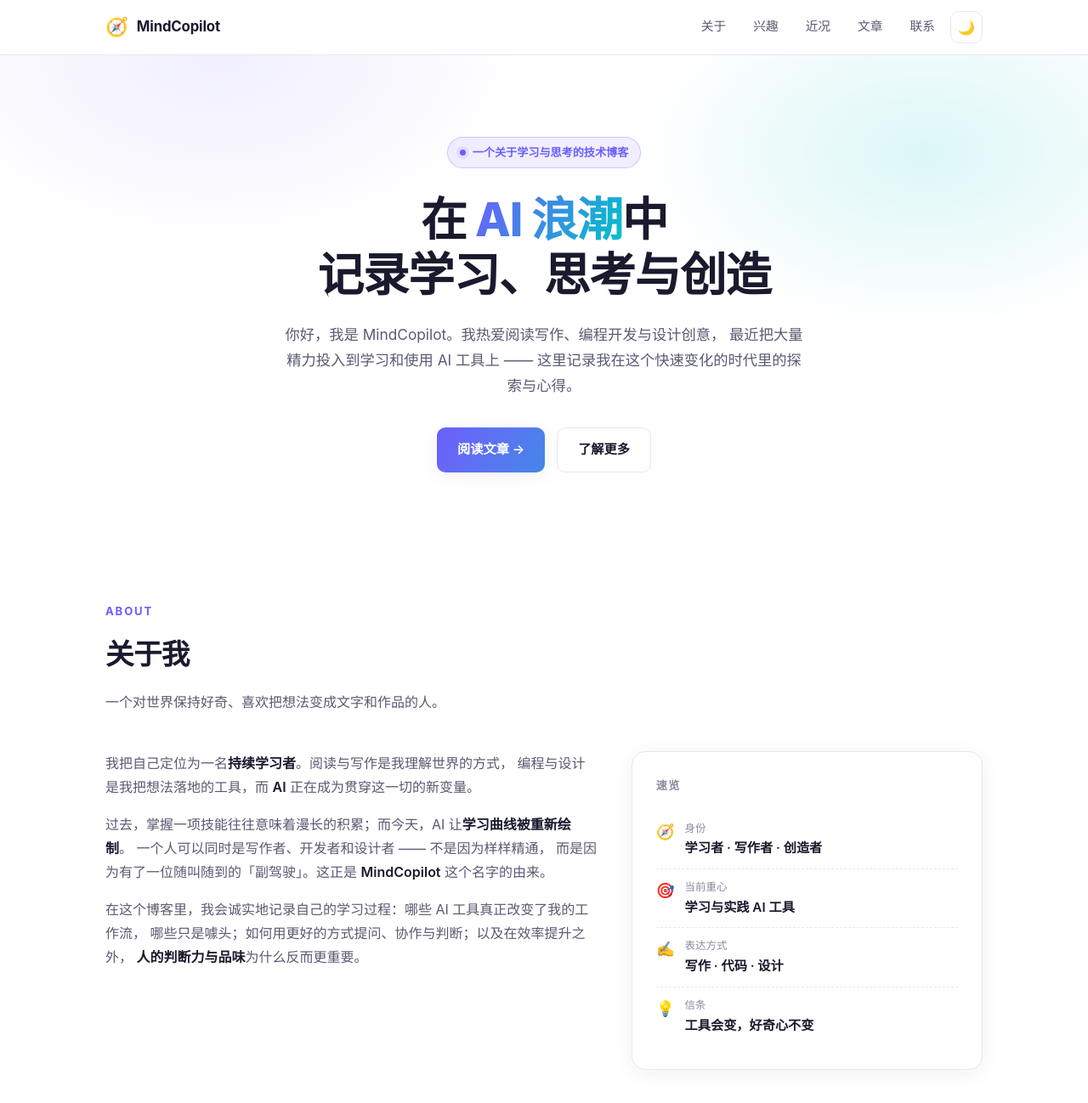
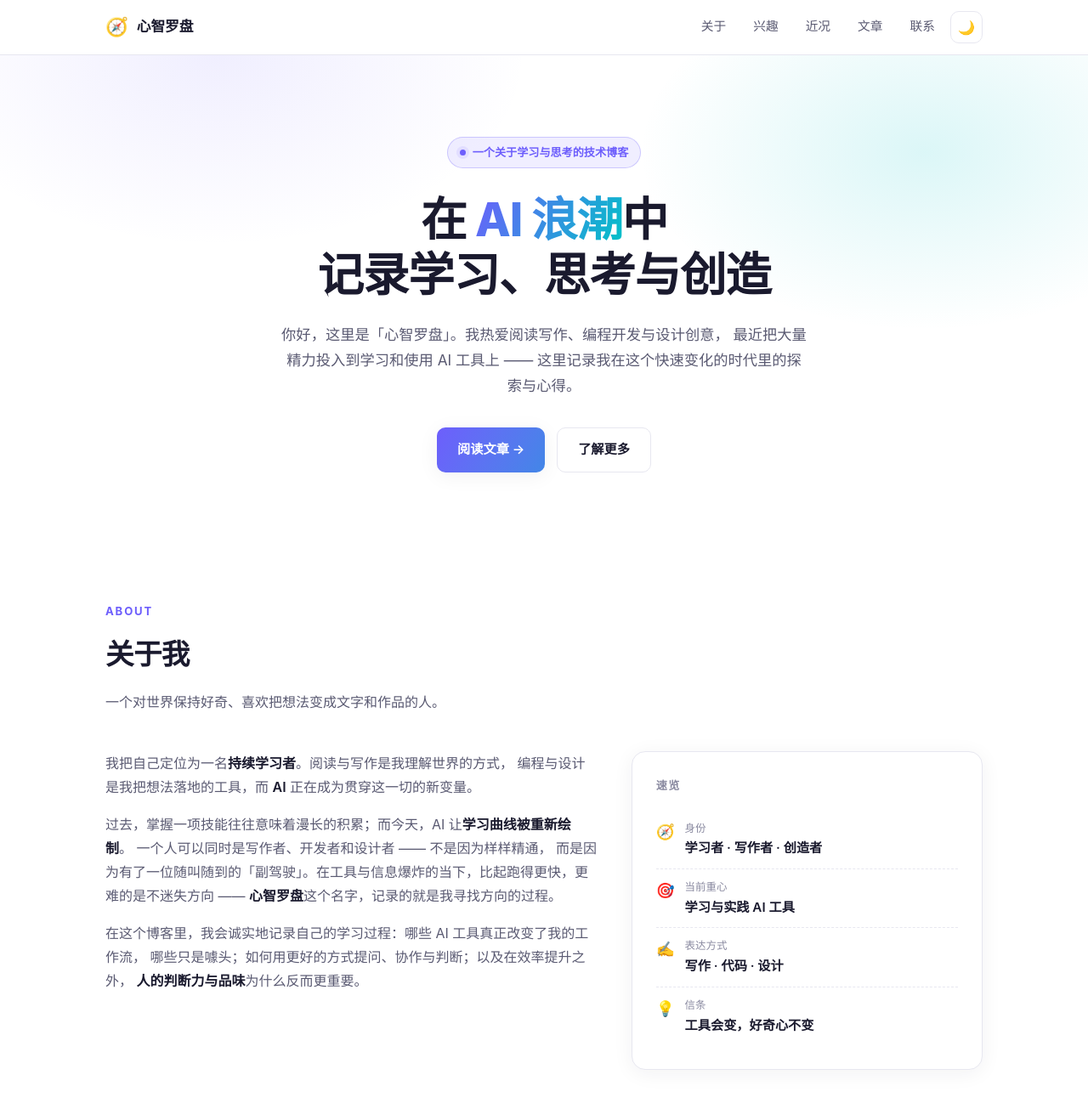
Before and after one commit to mindcopilot/mindcopilot.github.io, a Jekyll site: the page built from index.html, in a window 1280 px wide and 1400 px high. Shown: the top 1298 px of the window at 85% size. Built offline with Jekyll 4.4.1, drawn with Linux system fonts in a browser that asks for light colours; some of the changed text lies outside the part shown.

Commit message:
Rename site brand from MindCopilot to 心智罗盘
Update the brand name across the navbar, footer, config, homepage copy,
and the welcome post. Rework the name-origin passages around a compass
metaphor so they fit the new name and the 🧭 icon.

https://claude.ai/code/session_01UxxAKEEiVJH2Pq4vTCMuXp

```diff
--- a/_config.yml
+++ b/_config.yml
@@ -1,10 +1,10 @@
 # ---- Site settings ----
-title: MindCopilot
+title: 心智罗盘
 tagline: 在 AI 浪潮中记录学习、思考与创造
 description: >-
-  MindCopilot 是一个技术博客，记录在人工智能时代的学习、思考与创造 ——
+  心智罗盘是一个技术博客，记录在人工智能时代的学习、思考与创造 ——
   涵盖 AI 工具实践、编程开发、阅读写作与设计创意。
-author: MindCopilot
+author: 心智罗盘
 email: mindcopilotone@gmail.com
 lang: zh-CN
 
--- a/_includes/footer.html
+++ b/_includes/footer.html
@@ -1,6 +1,6 @@
 <footer>
   <div class="wrap">
-    <div class="brand"><span class="logo">🧭</span> MindCopilot</div>
+    <div class="brand"><span class="logo">🧭</span> 心智罗盘</div>
     <div>© <span id="year">{{ 'now' | date: "%Y" }}</span> {{ site.title }} · {{ site.tagline }}</div>
     <div class="foot-links">
       <a href="{{ '/feed.xml' | relative_url }}">RSS 订阅</a>
--- a/_includes/nav.html
+++ b/_includes/nav.html
@@ -1,6 +1,6 @@
 <nav>
   <div class="wrap nav-inner">
-    <a href="{{ '/' | relative_url }}" class="brand"><span class="logo">🧭</span> MindCopilot</a>
+    <a href="{{ '/' | relative_url }}" class="brand"><span class="logo">🧭</span> 心智罗盘</a>
     <div class="nav-links">
       <a href="{{ '/' | relative_url }}#about">关于</a>
       <a href="{{ '/' | relative_url }}#interests">兴趣</a>
--- a/blog.html
+++ b/blog.html
@@ -1,7 +1,7 @@
 ---
 layout: default
 title: 文章
-description: MindCopilot 的全部文章 —— 关于 AI 工具、编程、阅读写作与设计的学习笔记。
+description: 心智罗盘的全部文章 —— 关于 AI 工具、编程、阅读写作与设计的学习笔记。
 permalink: /blog/
 ---
 
--- a/index.html
+++ b/index.html
@@ -2,7 +2,7 @@
 layout: default
 title: 首页
 description: >-
-  MindCopilot 是一个技术博客，记录在人工智能时代的学习、思考与创造 ——
+  心智罗盘是一个技术博客，记录在人工智能时代的学习、思考与创造 ——
   涵盖 AI 工具实践、编程开发、阅读写作与设计创意。
 ---
 
@@ -12,7 +12,7 @@ description: >-
     <span class="eyebrow"><span class="dot"></span> 一个关于学习与思考的技术博客</span>
     <h1>在 <span class="grad">AI 浪潮</span>中<br />记录学习、思考与创造</h1>
     <p class="lead">
-      你好，我是 MindCopilot。我热爱阅读写作、编程开发与设计创意，
+      你好，这里是「心智罗盘」。我热爱阅读写作、编程开发与设计创意，
       最近把大量精力投入到学习和使用 AI 工具上 —— 这里记录我在这个快速变化的时代里的探索与心得。
     </p>
     <div class="cta-row">
@@ -39,7 +39,7 @@ description: >-
         <p>
           过去，掌握一项技能往往意味着漫长的积累；而今天，AI 让<strong>学习曲线被重新绘制</strong>。
           一个人可以同时是写作者、开发者和设计者 —— 不是因为样样精通，
-          而是因为有了一位随叫随到的「副驾驶」。这正是 <strong>MindCopilot</strong> 这个名字的由来。
+          而是因为有了一位随叫随到的「副驾驶」。在工具与信息爆炸的当下，比起跑得更快，更难的是不迷失方向 —— <strong>心智罗盘</strong>这个名字，记录的就是我寻找方向的过程。
         </p>
         <p>
           在这个博客里，我会诚实地记录自己的学习过程：哪些 AI 工具真正改变了我的工作流，
```
Also changed, not shown: _posts/2026-05-22-welcome.md (+3 -3 lines).
